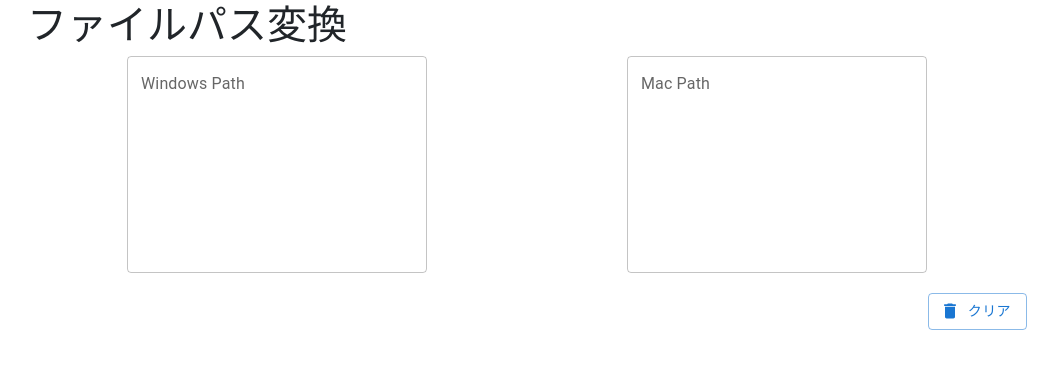
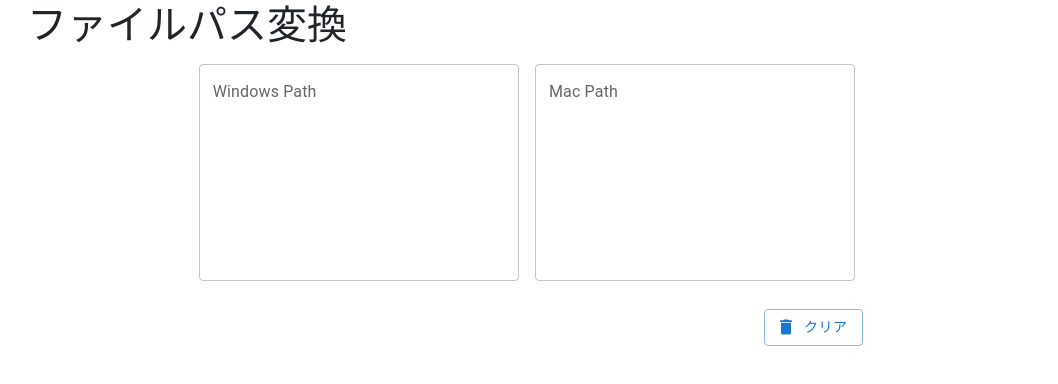
Before and after one commit to powerninja/cross_path, a React (Create React App) app: page / in a window 1280 px wide. Shown: the top 384 px of the page, without its empty margins (113-1171 px from the left). Built offline with nearby package versions, Linux system fonts and the light colour scheme.

Commit message:
change:TextFieldの横幅を調整

```diff
--- a/src/App.tsx
+++ b/src/App.tsx
@@ -3,6 +3,7 @@ import './App.css';
 import Button from '@mui/material/Button';
 import DeleteIcon from '@mui/icons-material/Delete';
 import TextField from '@mui/material/TextField';
+import Box from '@mui/material/Box';
 
 export const App = () => {
   //パスの設定
@@ -111,9 +112,15 @@ export const App = () => {
     >
       <h1>ファイルパス変換</h1>
       <div className="d-flex flex-row justify-content-around">
-        <div className="form-group my-box w-40">
+        <Box
+          component="form"
+          sx={{
+            '& .MuiTextField-root': { m: 1, width: '35ch' },
+          }}
+          noValidate
+          autoComplete="off"
+        >
           <TextField
-            className="textarea"
             id="outlined-multiline-static"
             label="Windows Path"
             multiline
@@ -124,11 +131,8 @@ export const App = () => {
               setWinPathInput(event.target.value);
             }}
           />
-        </div>
 
-        <div className="form-group my-box w-40">
           <TextField
-            className="textarea"
             id="outlined-multiline-static"
             label="Mac Path"
             multiline
@@ -139,12 +143,13 @@ export const App = () => {
               setMacPathInput(event.target.value);
             }}
           />
-        </div>
-      </div>
-      <div className="button-container">
-        <Button variant="outlined" startIcon={<DeleteIcon />} onClick={() => clearPath()}>
-          クリア
-        </Button>
+
+          <div className="button-container">
+            <Button variant="outlined" startIcon={<DeleteIcon />} onClick={() => clearPath()}>
+              クリア
+            </Button>
+          </div>
+        </Box>
       </div>
     </div>
   );
```
